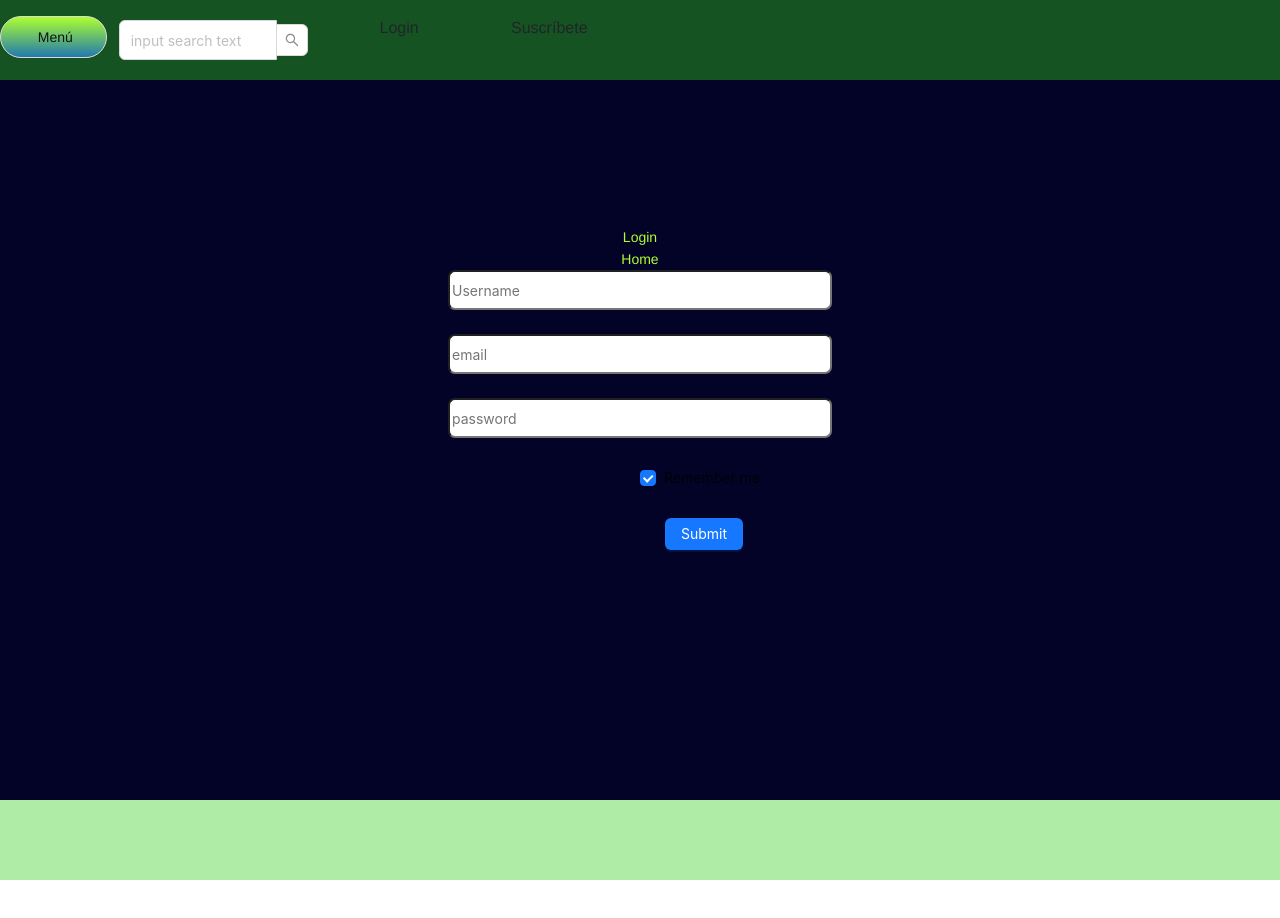
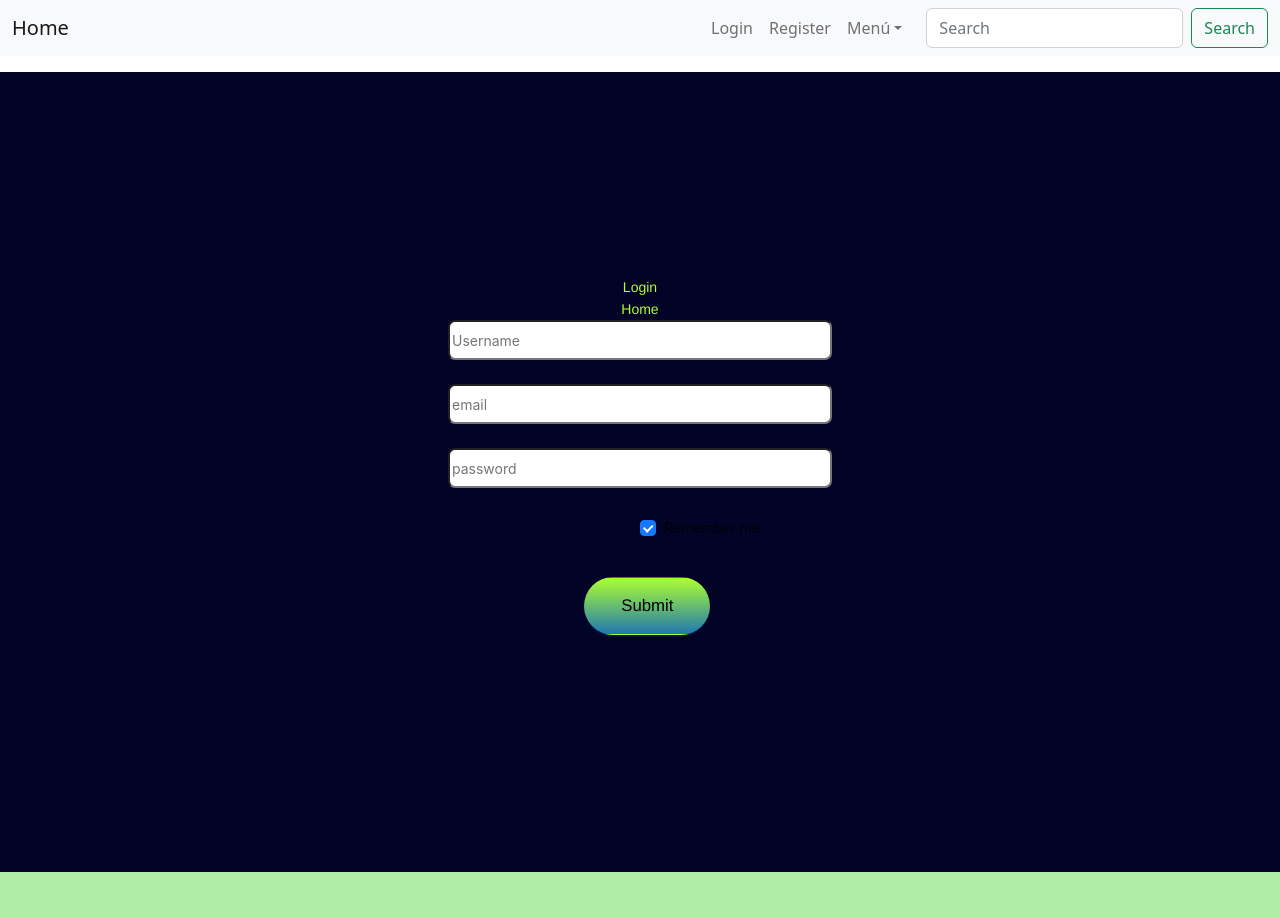
Before and after one commit to Naxete7/Proyecto-5-Movie-Rental-Frontend, a React (Create React App) app in the folder movierental/: page /register in a window 1280 px wide. Shown: the top 918 px of the page. Before the commit the page ends 880 px from the top, so only its background shows below. Built offline with nearby package versions, Linux system fonts and the light colour scheme.

Commit message:
imagen en home

```diff
--- a/movierental/src/App.js
+++ b/movierental/src/App.js
@@ -25,7 +25,6 @@
       <BrowserRouter>
 
         <Header>
-
         <navbar/>
         </Header>
 
--- a/movierental/src/components/Header/Header.jsx
+++ b/movierental/src/components/Header/Header.jsx
@@ -1,135 +1,67 @@
-import React from "react";
+import React from 'react';
 
-import "./Header.scss"
+import Button from 'react-bootstrap/Button';
+import Container from 'react-bootstrap/Container';
+import Form from 'react-bootstrap/Form';
+import Nav from 'react-bootstrap/Nav';
+import Navbar from 'react-bootstrap/Navbar';
+import NavDropdown from 'react-bootstrap/NavDropdown';
+import Offcanvas from 'react-bootstrap/Offcanvas';
 
-import { useNavigate } from "react-router-dom";
-//import navbar from "../Navegacion/navbar";
-import { AudioOutlined } from '@ant-design/icons';
-import { Button, Space, Dropdown } from 'antd';
-import { Input } from 'antd';
-import { MenuProps } from 'antd';
-import { useSelector, useDispatch } from "react-redux";
-import { userData, userout } from "../../containers/User/userSlice";
-//import Image from 'react-bootstrap/Image'
-//import img from '../../../assets/img/rentLogo.png'
-
-const Header = () => {
-
-  const dispatch = useDispatch();
-  const userReduxCredentials = useSelector(userData);
-  const navigate = useNavigate();
-  const { Search } = Input;
-
-  const suffix = (
-    <AudioOutlined
-      style={{
-        fontSize: 16,
-        color: '#1890ff',
-      }}
-    />
+function OffcanvasExample() {
+  return (
+    <>
+      {[ 'lg'].map((expand) => (
+        <Navbar key={expand} bg="light" expand={expand} className="mb-3 sticky-top">
+          <Container fluid>
+            <Navbar.Brand href="/">Home  </Navbar.Brand>
+            <Navbar.Toggle aria-controls={`offcanvasNavbar-expand-${expand}`} />
+            <Navbar.Offcanvas
+              id={`offcanvasNavbar-expand-${expand}`}
+              aria-labelledby={`offcanvasNavbarLabel-expand-${expand}`}
+              placement="end"
+            >
+              <Offcanvas.Header closeButton>
+                <Offcanvas.Title id={`offcanvasNavbarLabel-expand-${expand}`}>
+                  Menú
+                </Offcanvas.Title>
+              </Offcanvas.Header>
+              <Offcanvas.Body>
+                <Nav className="justify-content-end flex-grow-1 pe-3">
+                  <Nav.Link href="/Login/">Login</Nav.Link>
+                  <Nav.Link href="/Register">Register</Nav.Link>
+                  <NavDropdown
+                    title="Menú"
+                    id={`offcanvasNavbarDropdown-expand-${expand}`}
+                  >
+                    <NavDropdown.Item href="#action3">Películas</NavDropdown.Item>
+                    <NavDropdown.Item href="#action4">
+                      Series
+                    </NavDropdown.Item>
+                    <NavDropdown.Item href="#action5">
+                      Mi cuenta
+                    </NavDropdown.Item>
+                      <NavDropdown.Item href="#action5">
+                     Cerrar sesión
+                    </NavDropdown.Item>
+                  </NavDropdown>
+                </Nav>
+                <Form className="d-flex">
+                  <Form.Control
+                    type="search"
+                    placeholder="Search"
+                    className="me-2"
+                    aria-label="Search"
+                  />
+                  <Button variant="outline-success">Search</Button>
+                </Form>
+              </Offcanvas.Body>
+            </Navbar.Offcanvas>
+          </Container>
+        </Navbar>
+      ))}
+    </>
   );
-
-  const onSearch = (value: string) => console.log(value);
-
-  const logout = () => {
-
-    //aqui borraremos el token y haremos log out :)
-    dispatch(userout({ credentials: {} }))
-
-    //inmediatamente despues del logout, conduzco al usuario a home.
-    return navigate("/");
-
-  }
-
-  //const App: React.FC = () => (
-  //const App: React.FC = () => (
-
-  const items: MenuProps['items'] = [
-    {
-      key: '1',
-      label: (
-        <a onClick={() => navigate("/")} href="../../../">
-          Home
-        </a>
-      ),
-    },
-    {
-      key: '2',
-      label: (
-        <a rel="noopener noreferrer" href="">
-          Películas
-        </a>
-      ),
-    },
-    {
-      key: '3',
-      label: (
-        <a rel="noopener noreferrer" href="">
-          Series
-        </a>
-      ),
-    },
-    {
-      key: '4',
-      label: (
-        <a onClick={() => navigate("/Login")} href="../../../Login/">
-          Inicio de sesión
-        </a>
-      ),
-    },
-    {
-      key: '5',
-      label: (
-        <a rel="noopener noreferrer" href="">
-          Mi cuenta
-        </a>
-      ),
-    },
-    {
-      key: '6',
-      label: (
-        <a onClick={() => logout()} rel="noopener noreferrer" href="">
-          Cerrar sesión
-        </a>
-      ),
-    },
-  ];
-
-
-  return (<div className="container-fluid fixed-top">
-    <div className='headerDesign row display-grid'>
-
-      <Dropdown className="menuDesign col-3 col-lg-1 justify-content-center d-flex align-items-center mt-3 ps-0 ps-lg-3" menu={{ items }} placement="bottomRight" arrow>
-        <Button>Menú</Button>
-      </Dropdown>
-      {/*
-<div className="col-3 col-lg-1 justify-content-center d-flex align-items-center mt-3 ps-0 ps-lg-3">
-        <img src="logo" className="logo image-fluid" alt="logo" />*/}
-      <div className="searchDesign  col-3 col-lg-2 justify-content-end d-flex align-items-center " ><Search placeholder="input search text" onSearch={onSearch} /></div>
-
-      <div className="buttonHeader col-4  d-flex  ">
-                {/*<button className="buttonHeaderDesign" onClick={() => navigate("/login")} href="../Login/Login.jsx</div>">Login</button>*/}
-        <text className="buttonHeaderDesign col-4" onClick={() => navigate("/login")} href="../Login/">Login</text>
-        <text className="buttonHeaderDesign col-4" onClick={() => navigate("/register")} href="../Register" >Suscríbete</text>
-                {/*<button className="buttonHeaderDesign" onClick={() => navigate("/login")} href="../Login/Login.jsx</div>">Subscríbete ya</button>*/}
-            </div>
-
-
-      {/*<div onClick={()=>navigate("/login")} className="linkDesign">Login</div>
-      <div onClick={()=>navigate("/login")} className="linkDesign">Register</div>
-
-    */}
-
-    </div>
-    <div className="linkDesign">{userReduxCredentials?.credentials?.mail}</div>
-
-  </div>
-    //</div>
-  )
-
-
-
-
 }
 
-export default Header;
+export default OffcanvasExample;
--- a/movierental/src/components/Header/Header.scss
+++ b/movierental/src/components/Header/Header.scss
@@ -1,5 +1,5 @@
-.headerDesign {
-
+.navBar {
+position: sticky;
     height: 10vh;
 
         font-family: 'Gill Sans', 'Gill Sans MT', Calibri, 'Trebuchet MS', sans-serif;
@@ -27,7 +27,9 @@
     cursor: pointer;
     font-size: medium;
     font-family: 'Franklin Gothic Medium', 'Arial Narrow', Arial, sans-serif;
-
+ flex-wrap: wrap;
+ display: flex;
+ align-items: flex-end;
 }
 
 //.buttonHeaderDesign:hover {
@@ -45,8 +47,8 @@
 
 
 .menuDesign{
-width: 4em;
-height: 3em;
+width: 2em;
+height: 2em;
 font-family: 'Franklin Gothic Medium', 'Arial Narrow', Arial, sans-serif;
 margin-top: 0.5em;
 border-radius: 2em;
@@ -62,3 +64,10 @@
 .logo{
     margin-top: 1em;
 }
+
+.searchDesign {
+width: 10em;
+height: 10em;
+margin-top: 1em;
+
+}
--- a/movierental/src/containers/Home/Home.jsx
+++ b/movierental/src/containers/Home/Home.jsx
@@ -5,7 +5,7 @@
 import { useState } from "react";
 import { useEffect } from "react";
 //import Carousel from 'react-bootstrap/Carousel';
-import img from '../../assets/img/rentLogo.png'
+import img from '../../assets/img/Sin título.png'
 
 import "./Home.scss"
 
@@ -46,7 +46,7 @@
         <div className="homeDesign container-fluid   d-flex flex-column align-items-center justify-content-around" >
 
 
-            {/*<div className="logo row"><img src={img} alt="imagen de portada" /></div>*/}
+            <div className="logo row"><img className="imgDesign" src={img} alt="imagen de portada" /></div>
 
 
             <div className="textCentralDesign row-12 d-flex align-items-center justify-content-center">Alquila todas las películas y series que quieras.</div>
@@ -67,7 +67,7 @@
                     {
                         movies.map(movie => {
                             return <div  className="movieDesign col " key={movie.id}>
-                                <div>{movie.original_title}</div>
+                                {/*<div>{movie.original_title}</div>*/}
                                 <div ><img className="moviePic" src={url+movie.poster_path} /></div>
                             </div>
                         })
--- a/movierental/src/containers/Home/Home.scss
+++ b/movierental/src/containers/Home/Home.scss
@@ -15,7 +15,7 @@
 }
 
 .textCentralDesign {
-   margin-top: 10em;
+//   margin-top: 1em;
 //justify-content: center;
     font-size: 1.5em;
 }
@@ -62,11 +62,16 @@
 
 .moviePic{
     margin: 4em;
-    height: 12em;
-    width: 8em;
+    height: 25em;
+    width: 20em;
 }
 
 .leftSide{
     display: flex;
     flex-wrap: wrap;
 }
+
+.imgDesign {
+width: 35em;
+
+}
--- a/movierental/src/containers/Register/Register.jsx
+++ b/movierental/src/containers/Register/Register.jsx
@@ -120,7 +120,7 @@
             span: 16,
           }}
         >
-          <Button type="primary" htmlType="submit" onClick={()=> regMe()}>
+          <Button className="buttonDesign" type="primary" htmlType="submit" onClick={()=> regMe()}>
             Submit
           </Button>
         </Form.Item>
```
Also changed, not shown: movierental/src/assets/img/Sin título.png (added).
